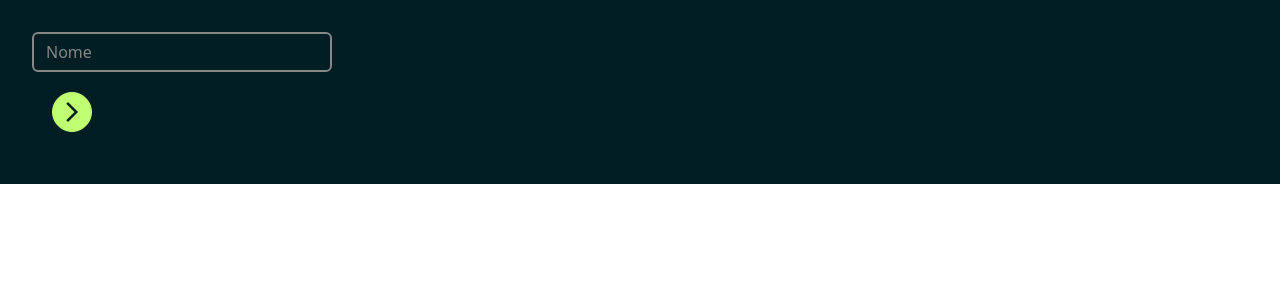
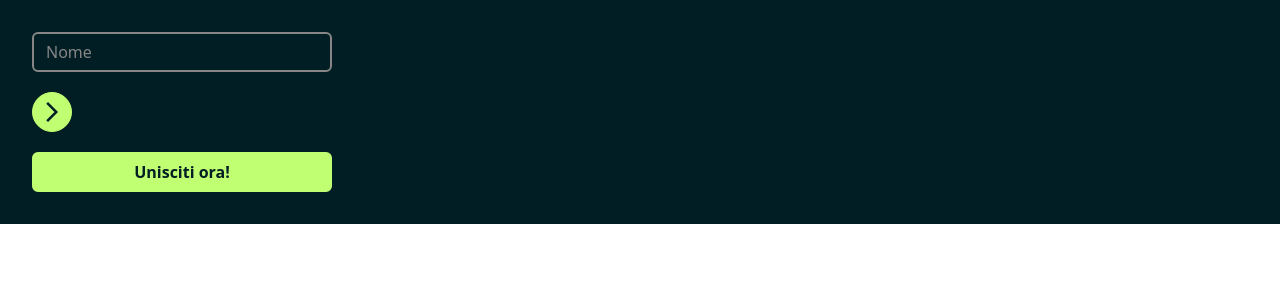
Before and after one commit to develhope/FS28-Team2-Project4, a React (Vite) app in the folder stayfit-app/: page / in a window 1280 px wide. Shown: the top 300 px of the page. Built offline with nearby package versions, Linux system fonts and the light colour scheme.

Commit message:
added button component and minor fixes

```diff
--- a/stayfit-app/src/App.css
+++ b/stayfit-app/src/App.css
@@ -61,3 +61,16 @@ input:focus + label.glow-text {
 input:focus.glow-effect {
   box-shadow: 0 0 4px 0 rgba(193, 255, 114, 1);
 }
+
+.glow-button {
+  box-shadow: 0 0 0 0 rgba(255, 114, 114, 0);
+}
+
+button:hover.glow-button {
+  box-shadow: 0 0 8px 0 rgba(255, 114, 114, 1);
+}
+
+
+button:active.glow-button {
+  box-shadow: 0 0 0 0 rgba(255, 114, 114, 0);
+}
--- a/stayfit-app/src/App.jsx
+++ b/stayfit-app/src/App.jsx
@@ -1,12 +1,16 @@
 import './App.css';
+import Button from './MyComponents/Button';
 import MobileButton from './MyComponents/MobileButton';
 import Textbox from './MyComponents/Textbox';
 
 const App = () => {
   return (
     <div className="App">
-      <Textbox id={'name'} type={'text'} label={'Nome'} />
-      <MobileButton />
+      <div className="flex flex-col gap-5">
+        <Textbox id={'name'} type={'text'} label={'Nome'} />
+        <MobileButton />
+        <Button text={'Unisciti ora!'} />
+      </div>
     </div>
   );
 };
--- /dev/null
+++ b/stayfit-app/src/MyComponents/Button.jsx
@@ -0,0 +1,17 @@
+const Button = ({ type, onClick, text }) => {
+  return (
+    <div className="w-[300px] h-10">
+      <button
+        type={type}
+        onClick={onClick}
+        className="w-[300px] h-10 border-2 rounded-[6px] outline-none border-secondary-green text-primary-blue font-bold
+                bg-secondary-green glow-button transition-all duration-300 ease-in-out active:bg-transparent
+                active:text-secondary-green active:border-opacity-70"
+      >
+        {text}
+      </button>
+    </div>
+  );
+};
+
+export default Button;
--- a/stayfit-app/src/MyComponents/MobileButton.jsx
+++ b/stayfit-app/src/MyComponents/MobileButton.jsx
@@ -1,9 +1,11 @@
-const MobileButton = ({ onClick }) => {
+const MobileButton = ({ type, onClick }) => {
   return (
-    <div className="p-5">
+    <div>
       <button
+        type={type}
         onClick={onClick}
-        className="flex justify-center items-center w-[40px] h-[40px] border border-secondary-green rounded-[30px] bg-secondary-green outline-none transition-all duration-300 active:bg-transparent active:border-opacity-70"
+        className="flex justify-center items-center w-10 h-10 border border-secondary-green rounded-[30px] bg-secondary-green
+          outline-none transition-all duration-300 active:bg-transparent active:border-opacity-70"
       >
         <svg
           width="26"
--- a/stayfit-app/src/MyComponents/Textbox.jsx
+++ b/stayfit-app/src/MyComponents/Textbox.jsx
@@ -15,7 +15,7 @@ const Textbox = ({ label, type, id }) => {
   };
 
   return (
-    <div className="relative w-[300px] h-[40px]">
+      <div className="relative w-[300px] h-10">
         <input
           id={id}
           type={type}
@@ -23,7 +23,7 @@ const Textbox = ({ label, type, id }) => {
           onChange={(e) => setInputVal(e.target.value)}
           onFocus={handleFocus}
           onBlur={handleBlur}
-        className="peer border-2 w-[300px] h-[40px] bg-transparent border-secondary-gray cursor-text
+          className="peer border-2 w-[300px] h-10 bg-transparent border-secondary-gray cursor-text
           caret-[#C5C5C5] text-[#C5C5C5] pl-[12px] pr-[12px] rounded-[6px] outline-none transition-all
           duration-300 focus:ring-secondary-green hover:border-secondary-green focus:border-secondary-green
           glow-effect focus:transition-all focus:duration-300"
```
Lines whose indentation alone changed are shown as unchanged.
